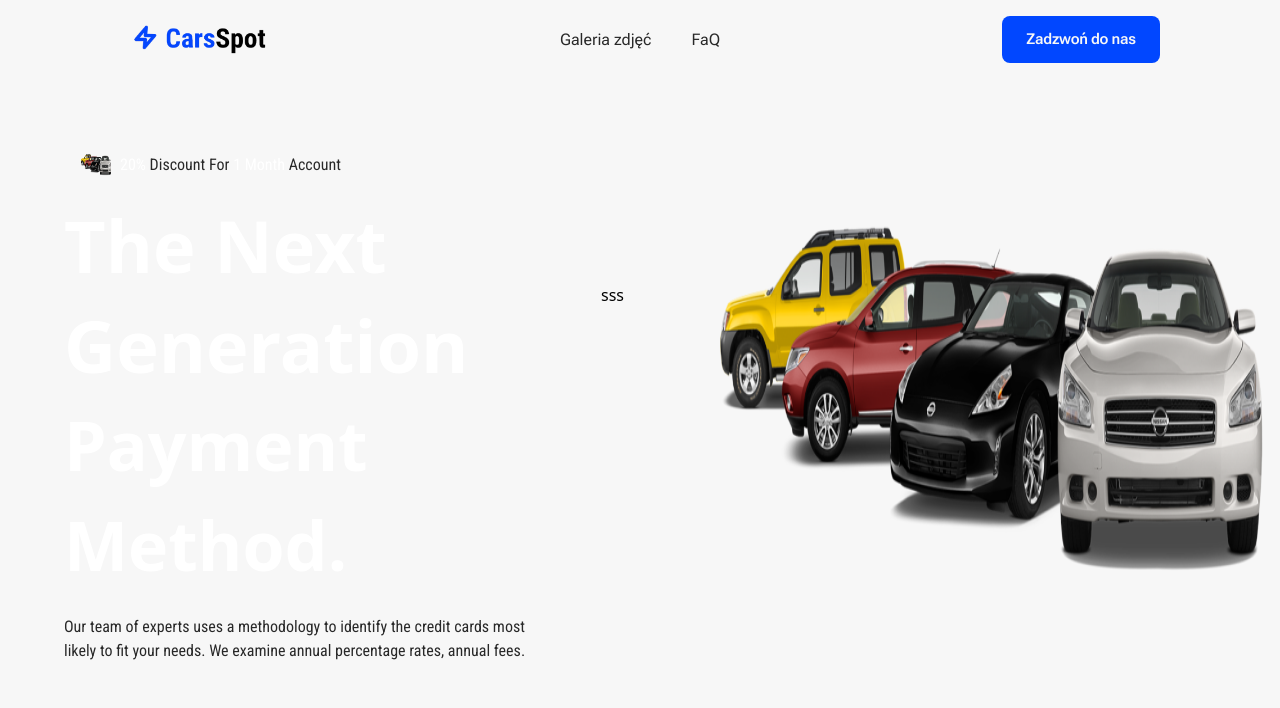
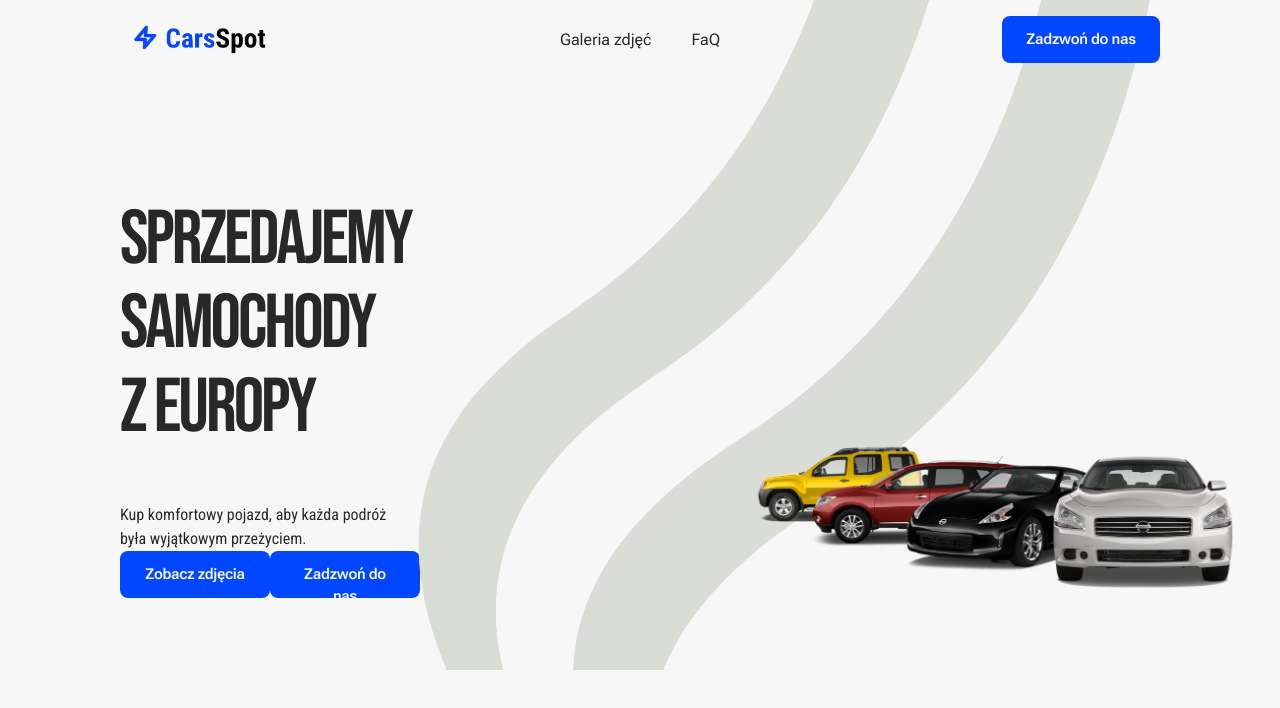
Before and after one commit to leyuav/recruitment-task, a React (Vite) app in the folder recruitment-task/: page / in a window 1280 px wide. Shown: the top 708 px of the page. Built offline with nearby package versions, Linux system fonts and the light colour scheme.

Commit message:
updated stylings

```diff
--- a/recruitment-task/src/App.jsx
+++ b/recruitment-task/src/App.jsx
@@ -1,34 +1,34 @@
 import styles from './style';
 import {
   Navbar,
+  Hero,
   // Billing,
   // Business,
   // CardDeal,
   // Clients,
   // CTA,
   // Footer,
-  Hero,
   // Stats,
   // Testimonials,
 } from './components';
 
 const App = () => (
   <div className='bg-primary w-full overflow-hidden'>
-    <div className={`${styles.padding} ${styles.flexCenter} h-[79px]`}>
-      <div className={`${styles.boxWidth}`}>
+    <div className={`${styles.flexCenter} h-[79px]`}>
+      <div className={`${styles.boxWidth} z-10`}>
         <Navbar />
       </div>
     </div>
 
-    <div className={`bg-primary ${styles.flexStart}`}>
+    <div className={`${styles.flexStart}`}>
       <div className={`${styles.boxWidth}`}>
         <Hero />
       </div>
     </div>
 
-    <div className={`bg-primary ${styles.paddingX} ${styles.flexStart}`}>
+    {/* <div className={`bg-primary ${styles.paddingX} ${styles.flexStart}`}>
       <div className={`${styles.boxWidth}`}></div>
-    </div>
+    </div> */}
   </div>
 );
 
--- a/recruitment-task/src/assets/index.js
+++ b/recruitment-task/src/assets/index.js
@@ -1,8 +1,8 @@
 import logo from './logo.png';
-import arrowUp from './arrow-up.svg';
 import carHero from './carHero.png';
 import car01 from './car01.png';
 import car02 from './car02.png';
 import car03 from './car03.png';
+import waves from './waves.png';
 
-export { logo, arrowUp, carHero, car01, car02, car03 };
+export { logo, carHero, car01, car02, car03, waves };
--- a/recruitment-task/src/components/Hero.jsx
+++ b/recruitment-task/src/components/Hero.jsx
@@ -1,49 +1,39 @@
 import styles from '../style';
-import { carHero } from '../assets';
+import { carHero, waves } from '../assets';
 
 const Hero = () => (
   <section
     id='home'
-    className={`flex md:flex-row flex-col ${styles.paddingY}`}
+    className='flex md:flex-row flex-col'
   >
-    <div className={`flex-1 ${styles.flexStart} flex-col xl:px-0 sm:px-16 px-6`}>
-      <div className='flex flex-row items-center py-[6px] px-4 bg-discount-gradient rounded-[10px] mb-2'>
-        <img
-          src={carHero}
-          alt='discount'
-          className='w-[32px] h-[32px]'
-        />
-        <p className={`${styles.paragraph} ml-2`}>
-          <span className='text-white'>20%</span> Discount For{' '}
-          <span className='text-white'>1 Month</span> Account
-        </p>
-      </div>
-      <div className='flex flex-row justify-between items-center w-full'>
-        <h1 className='flex-1 font-poppins font-semibold ss:text-[72px] text-[52px] text-white ss:leading-[100px] leading-[75px]'>
-          The Next <br className='sm:block hidden' />{' '}
-          <span className='text-gradient'>Generation</span>{' '}
-        </h1>
-        <div className='ss:flex hidden md:mr-4 mr-0'>sss</div>
-      </div>
-      <h1 className='font-poppins font-semibold ss:text-[68px] text-[52px] text-white ss:leading-[100px] leading-[75px] w-full'>
-        Payment Method.
+    <div className={`flex-1 ${styles.flexStart} ${styles.paddingX} flex-col pt-[120px] pb-[362px]`}>
+      <h1 className={`${styles.heading} mb-[32px]`}>
+        Sprzedajemy samochody <br /> z Europy
       </h1>
       <p className={`${styles.paragraph} max-w-[470px] mt-5`}>
-        Our team of experts uses a methodology to identify the credit cards most likely to fit your
-        needs. We examine annual percentage rates, annual fees.
+        Kup komfortowy pojazd, aby każda podróż <br /> była wyjątkowym przeżyciem.
       </p>
+      <div className='w-[300px] flex justify-end items-center'>
+        <button className={`${styles.button} w-[158px] h-[47px]`}>Zobacz zdjęcia</button>
+        <button className={`${styles.button} w-[158px] h-[47px]`}>Zadzwoń do nas</button>
+      </div>
     </div>
+
     <div className={`flex-1 flex ${styles.flexCenter} md:my-0 my-10 relative`}>
       <img
         src={carHero}
-        alt='robot arm, credit cards are hovering above it'
-        className='w-[100%] h-[100%] relative z-[5]'
+        alt='cars'
+        className='w-[100%] h-[100%] relative z-[5] object-contain'
       />
-      <div className='absolute z-[0] w-[40%] h-[35%] top-0 pink__gradient' />
-      <div className='absolute z-[1] w-[80%] h-[80%] rounded-full bottom-40 white__gradient' />
-      <div className='absolute z-[0] w-[50%] h-[50%] right-20 bottom-20 blue__gradient' />
     </div>
-    <div className={`ss:hidden ${styles.flexCenter}`}>sss</div>
+
+    <div className='flex flex-row items-center py-[6px] px-4 bg-discount-gradient rounded-[10px] mb-2'>
+      <img
+        src={waves}
+        alt='discount'
+        className='w-[750px] md:block hidden h-[750px] absolute top-[-10%] right-[10%] z-9'
+      />
+    </div>
   </section>
 );
 
--- a/recruitment-task/src/components/Navbar.jsx
+++ b/recruitment-task/src/components/Navbar.jsx
@@ -4,7 +4,9 @@ import { navLinks } from '../constants';
 
 const Navbar = () => {
   return (
-    <nav className='w-full font-robotoFlex font-normal flex justify-between items-center'>
+    <nav
+      className={`${styles.paddingX} ${styles.paddingY} w-full font-robotoFlex font-normal flex justify-between items-center`}
+    >
       <div className='w-[300px] flex justify-start items-center'>
         <a href='#'>
           <img
@@ -27,6 +29,7 @@ const Navbar = () => {
           </li>
         ))}
       </ul>
+
       <div className='w-[300px] flex justify-end items-center'>
         <button className={`${styles.button} w-[158px] h-[47px]`}>Zadzwoń do nas</button>
       </div>
--- a/recruitment-task/src/components/index.js
+++ b/recruitment-task/src/components/index.js
@@ -1,4 +1,5 @@
 import Navbar from './Navbar';
+import Hero from './Hero';
 // import Billing from './Billing';
 // import CardDeal from './CardDeal';
 // import Business from './Business';
@@ -7,6 +8,5 @@ import Navbar from './Navbar';
 // import Stats from './Stats';
 // import Footer from './Footer';
 // import Testimonials from './Testimonials';
-import Hero from './Hero';
 
 export { Navbar, Hero };
--- a/recruitment-task/src/style.js
+++ b/recruitment-task/src/style.js
@@ -12,9 +12,8 @@ const styles = {
   flexCenter: 'flex justify-center items-center',
   flexStart: 'flex justify-center items-start',
 
-  paddingX: 'sm:px-16 px-6',
-  paddingY: 'sm:py-16 py-6',
-  padding: 'sm:px-[120px] px-6 sm:py-[16px] py-4',
+  paddingX: 'sm:px-[120px] px-6',
+  paddingY: 'sm:py-[16px] py-6',
 
   marginX: 'sm:mx-16 mx-6',
   marginY: 'sm:my-16 my-6',
```
Also changed, not shown: recruitment-task/src/assets/arrow-up.svg (deleted), recruitment-task/src/assets/waves.png (added).
